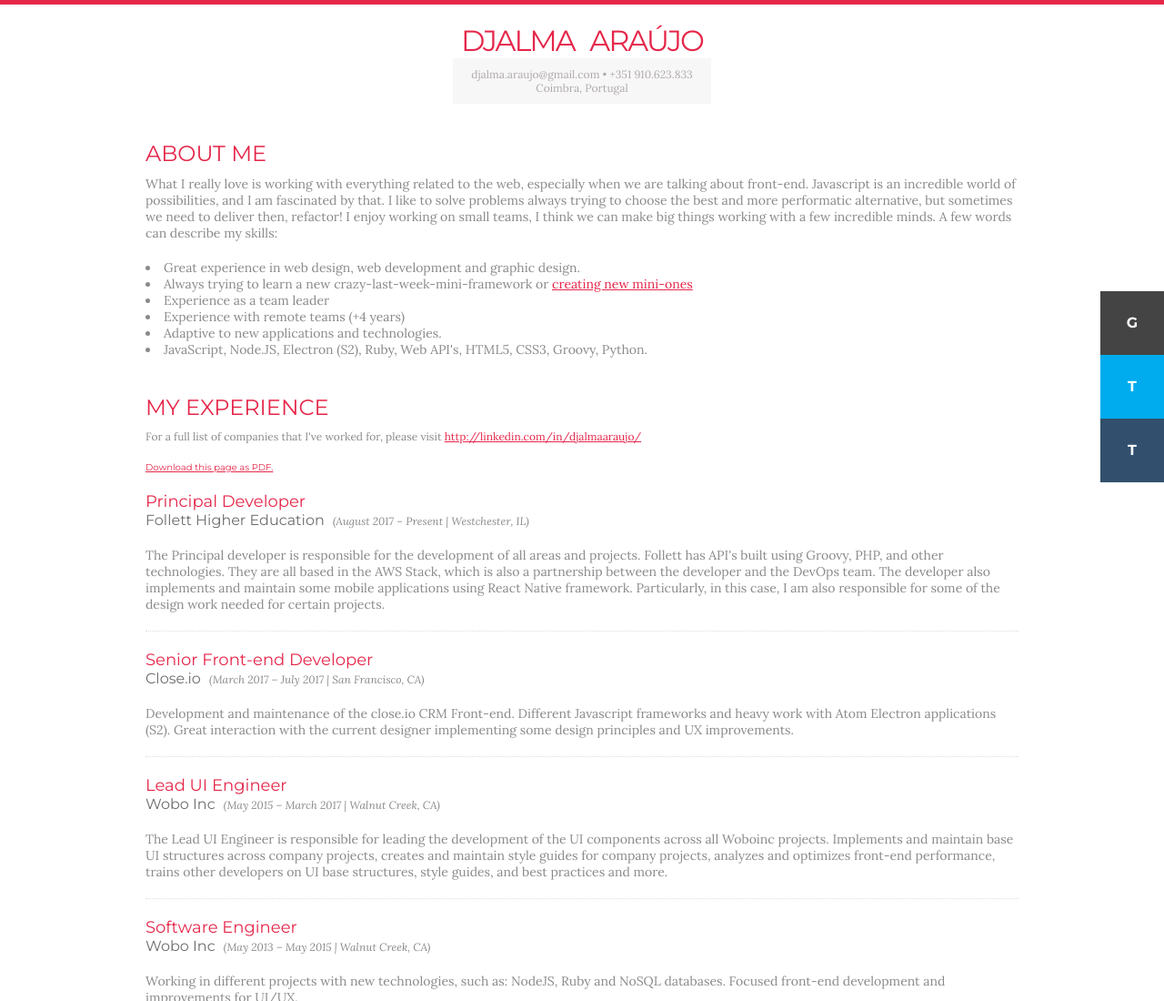
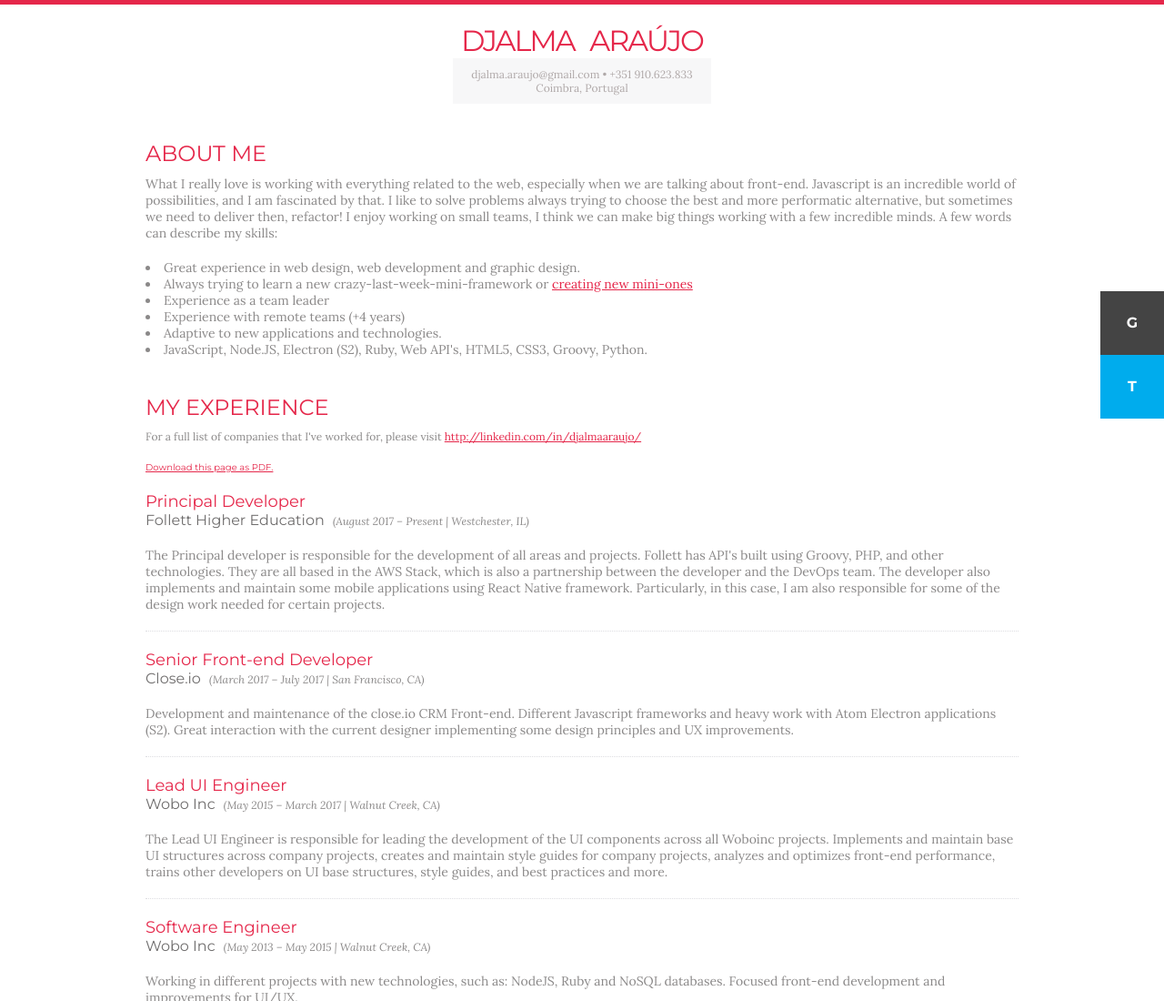
Before and after one commit to djalmaaraujo/resume, a website: page index.html in a window 1280 px wide. Shown: the top 1100 px of the page at 91% size. Drawn offline with Linux system fonts and the light colour scheme.

Commit message:
Bye tumblr

```diff
--- a/index.html
+++ b/index.html
@@ -340,7 +340,6 @@
       <h3 class="visible-print">Social Networks</h3>
       <li><a href="http://github.com/djalmaaraujo" tittle="My Github's Profile" class="github">G<span>ithub.com/djalmaaraujo</span></a></li>
       <li><a href="http://twitter.com/djalmaaraujo" tittle="My Twitter's Profile" class="twitter">T<span>witter.com/djalmaaraujo</span></a></li>
-      <li><a href="http://djalmaaraujo.com" tittle="My dead tumblr's Profile" class="tumblr">T<span>umblr.com/djalmaaraujo</span></a></li>
     </ul>
 
     <footer>
```
Also changed, not shown: 1 other file.
